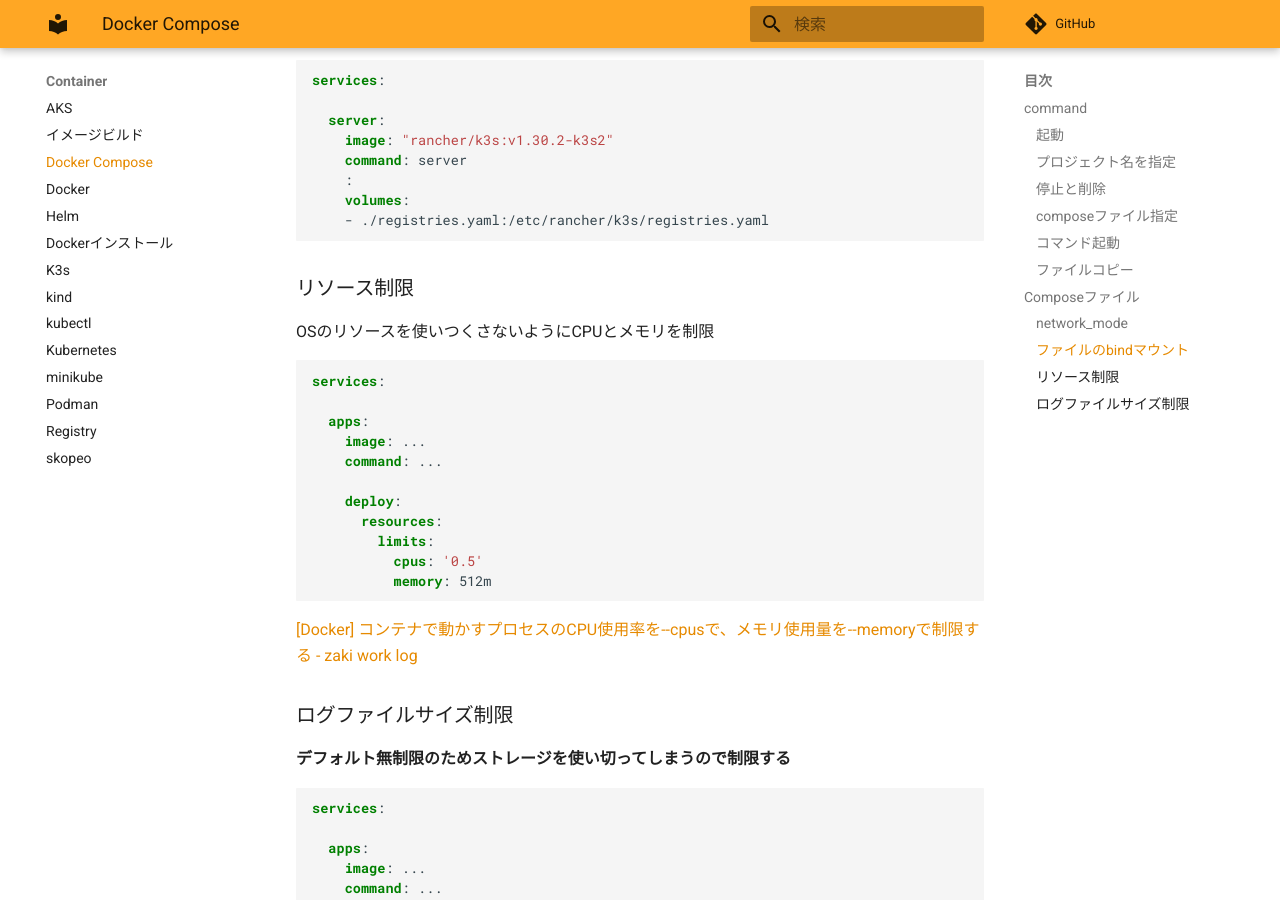
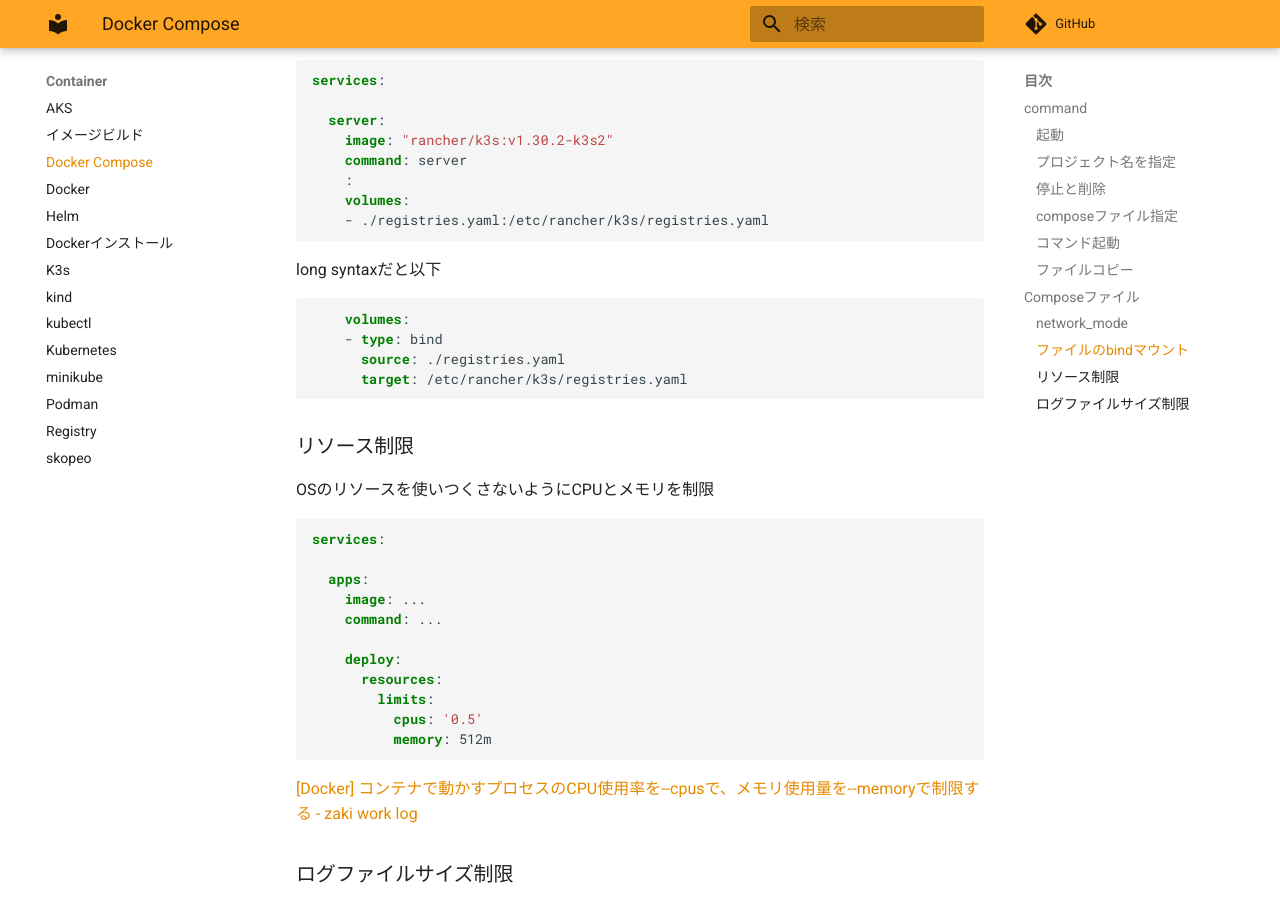
Before and after one commit to zaki-lknr/docs, an MkDocs documentation site: the page built from docs/Container/compose.md, in a window 1280 px wide and 900 px high, scrolled down 2128 px. Built offline with MkDocs 1.6.1 and Material for MkDocs 9.7.7, drawn with Linux system fonts in a browser that asks for light colours; comment, search, counter and statistics services are not loaded.

Commit message:
add: container/compose: bindのlong syntax

````diff
--- a/docs/Container/compose.md
+++ b/docs/Container/compose.md
@@ -106,6 +106,15 @@ services:
     - ./registries.yaml:/etc/rancher/k3s/registries.yaml
 ```
 
+long syntaxだと以下
+
+```yaml
+    volumes:
+    - type: bind
+      source: ./registries.yaml
+      target: /etc/rancher/k3s/registries.yaml
+```
+
 ### リソース制限
 
 OSのリソースを使いつくさないようにCPUとメモリを制限
````
